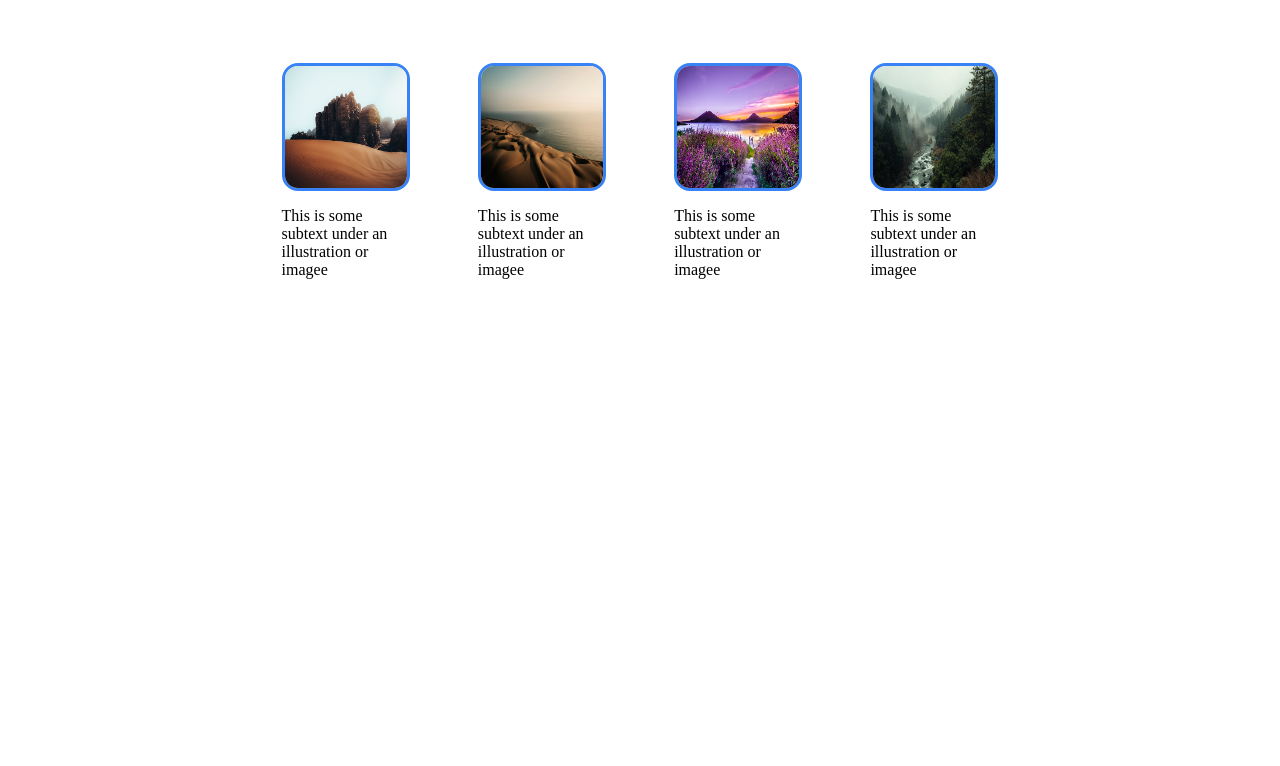
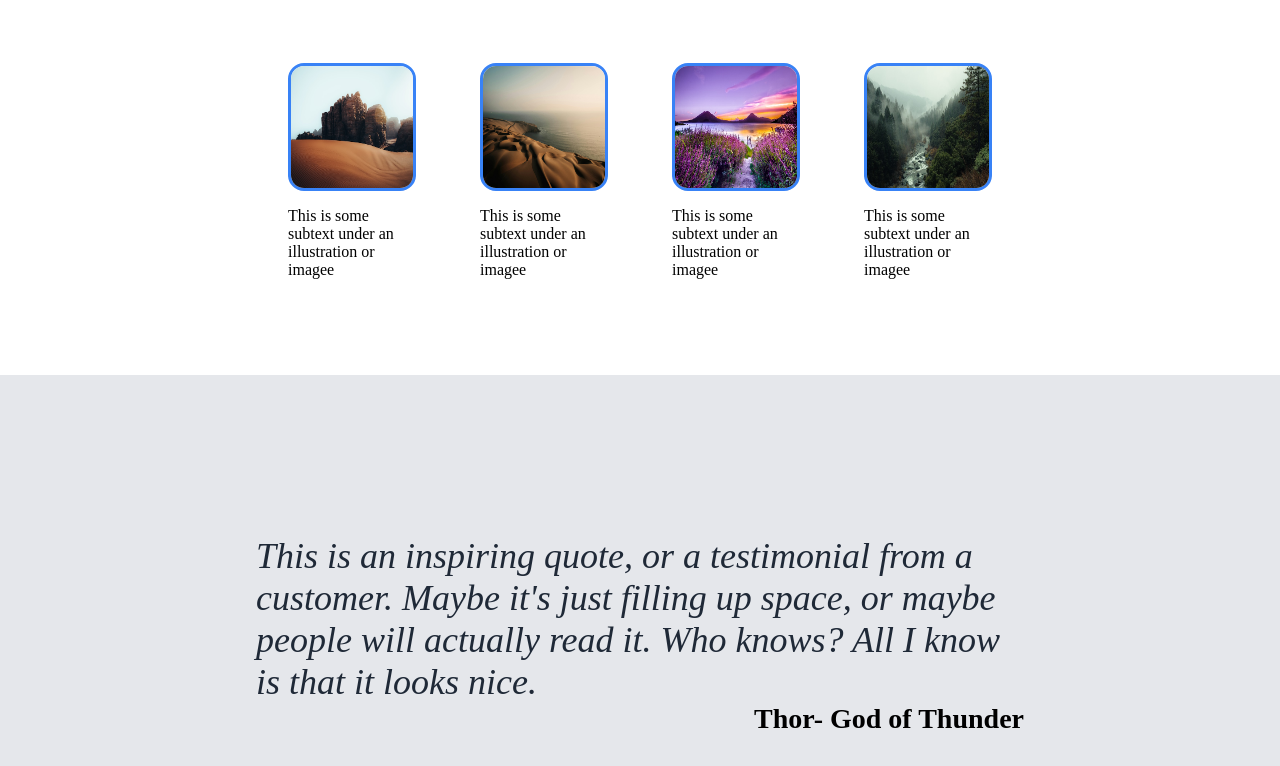
Before and after one commit to Hanna99Lahdo/landing-page-the-odin-project, a plain HTML site: page index.html in a window 1280 px wide. Shown: the part 586-1352 px from the top of the page. Before the commit the page ends 961 px from the top, so only its background shows below. Drawn offline with Linux system fonts and the light colour scheme.

Commit message:
feat: code and style the quote section

```diff
--- a/index.html
+++ b/index.html
@@ -64,8 +64,17 @@
 
     </div>
 
-    <div class="quote"></div>
-    <div class="sign-up"></div>
+    <div class="quote-section">
+        <div class="quote">
+            This is an inspiring quote, or a testimonial from a
+            customer. Maybe it's just filling up space, or maybe
+            people will actually read it. Who knows? All I know is that it looks nice.
+        </div>
+        <div class="quote-owner">
+            Thor- God of Thunder
+        </div>
+    </div>
+    <div class="sign-up-sesction`"></div>
     <footer></footer>
 </body>
 </html>
--- a/styles.css
+++ b/styles.css
@@ -95,7 +95,8 @@ ul a {
 
 .image-container {
     display: flex;
-    justify-content: space-between;
+    justify-content: center;
+    gap: 4rem;
     width: 70%;
     padding-bottom: 6rem ;
 
@@ -115,3 +116,22 @@ ul a {
     flex-direction: column;
     gap: 1rem;
 }
+
+.quote-section {
+    background-color: #e5e7eb;
+    padding: 10rem 16rem;
+    display: flex;
+    flex-direction: column;
+}
+
+.quote {
+    font-size: 36px;
+    color: #1F2937;
+    font-style: italic;
+}
+
+.quote-owner {
+    font-weight: bold;
+    font-size: 28px;
+    align-self: flex-end;
+}
```
